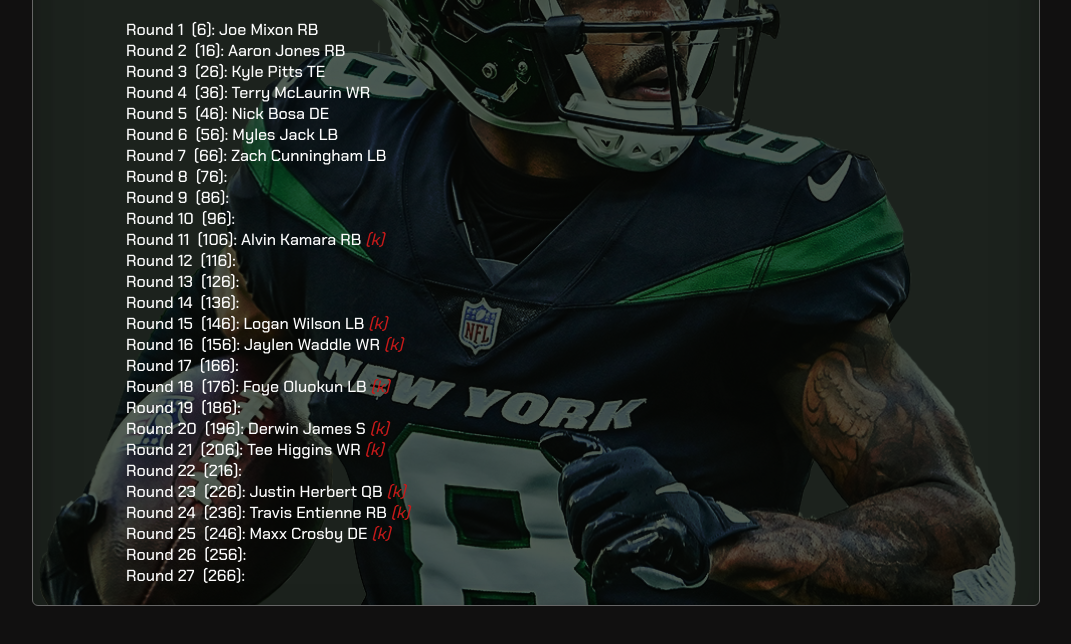
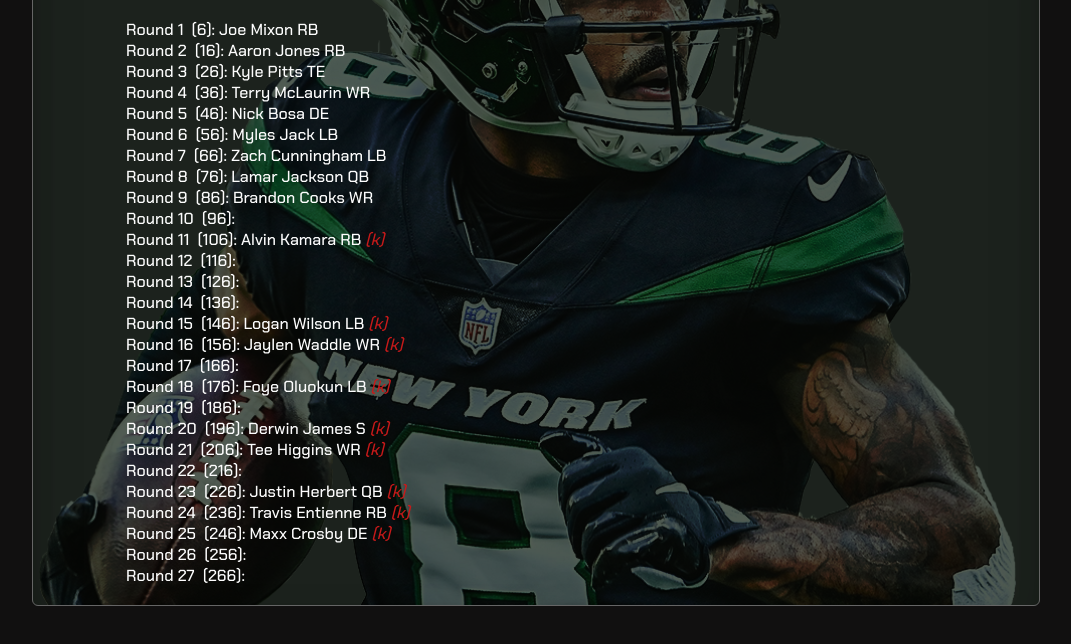
Before and after one commit to developerDaveD/2022-Fantasy-Football-Draft, a plain HTML site: page index.html in a window 1280 px wide. Shown: the part 186-830 px from the top of the page, without its empty margins (104-1175 px from the left). Drawn offline with Linux system fonts and the light colour scheme.

Commit message:
Picks 9 and 10

```diff
--- a/index.html
+++ b/index.html
@@ -24,8 +24,8 @@
                <li>Round 5 &nbsp(46): Nick Bosa DE</li>
                <li>Round 6 &nbsp(56): Myles Jack LB</li>
                <li>Round 7 &nbsp(66): Zach Cunningham LB</li>
-               <li>Round 8 &nbsp(76):</li>
-               <li>Round 9 &nbsp(86):</li>
+               <li>Round 8 &nbsp(76): Lamar Jackson QB</li>
+               <li>Round 9 &nbsp(86): Brandon Cooks WR</li>
                <li>Round 10 &nbsp(96):</li>
                <li>Round 11 &nbsp(106): Alvin Kamara RB <i>(k)</i></li></li>
                <li>Round 12 &nbsp(116):</li>
```
